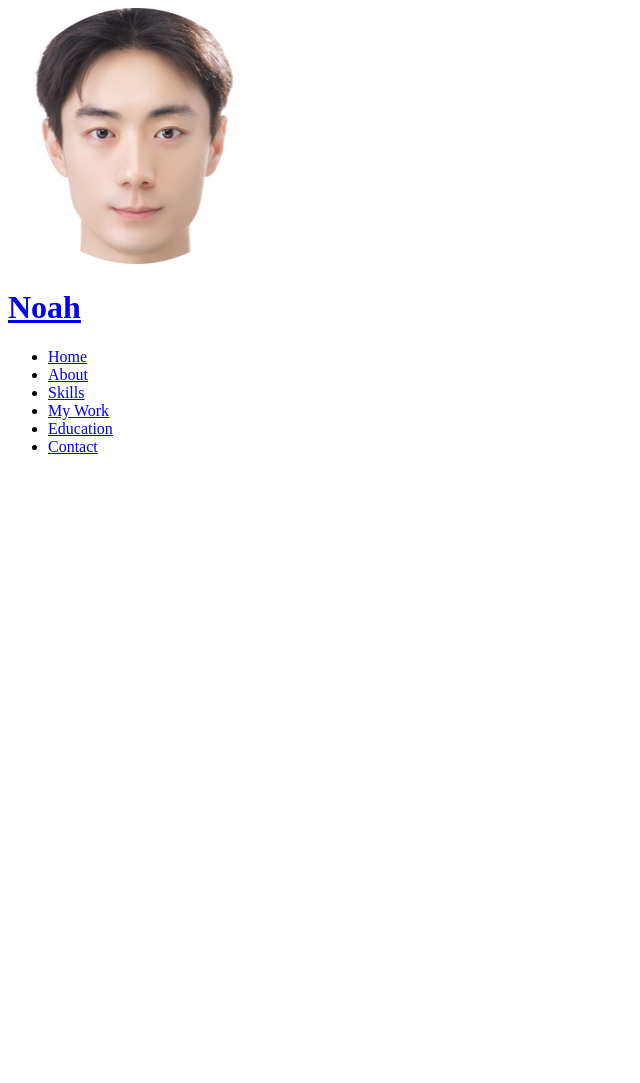
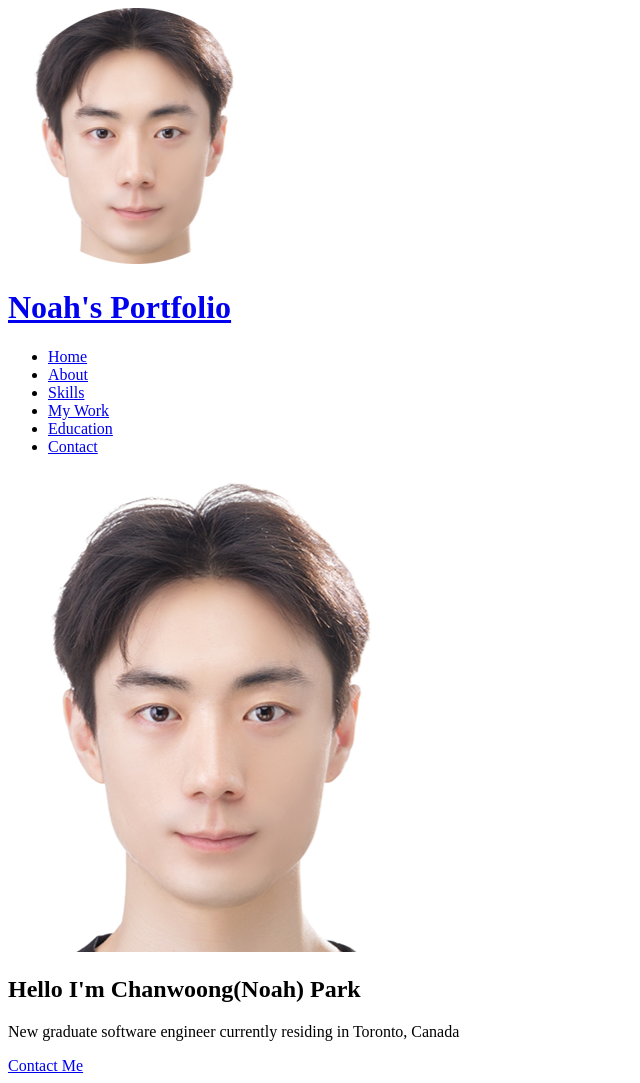
Before and after one commit to Noah1215/my_portfolio, a plain HTML site: page index.html in a window 1280 px wide. Shown: the whole page, without its empty margins (0-640 px from the left). Before the commit the page ends 800 px from the top, so only its background shows below. Drawn offline with Linux system fonts and the light colour scheme.

Commit message:
HTML_Home

```diff
--- a/index.html
+++ b/index.html
@@ -36,7 +36,7 @@
     <header>
         <div>
             <img src="images/favicon.ico" alt="logo">
-            <h1><a href="#">Noah</a></h1>
+            <h1><a href="#">Noah&#39;s Portfolio</a></h1>
         </div>
         <nav>
             <ul>
@@ -52,7 +52,12 @@
     <!-- Main -->
     <main>
         <!-- Home -->
-        <section id="home"></section>
+        <section id="home">
+            <img src="images/profile.png" alt="profile">
+            <h2>Hello I&#39;m Chanwoong&#40;Noah&#41; Park</h2>
+            <p>New graduate software engineer currently residing in Toronto, Canada</p>
+            <a href="#contact">Contact Me</a>
+        </section>
         <!-- About Me -->
         <section id="about"></section>
         <!-- Skills -->
```
Also changed, not shown: images/profile.png (added).
